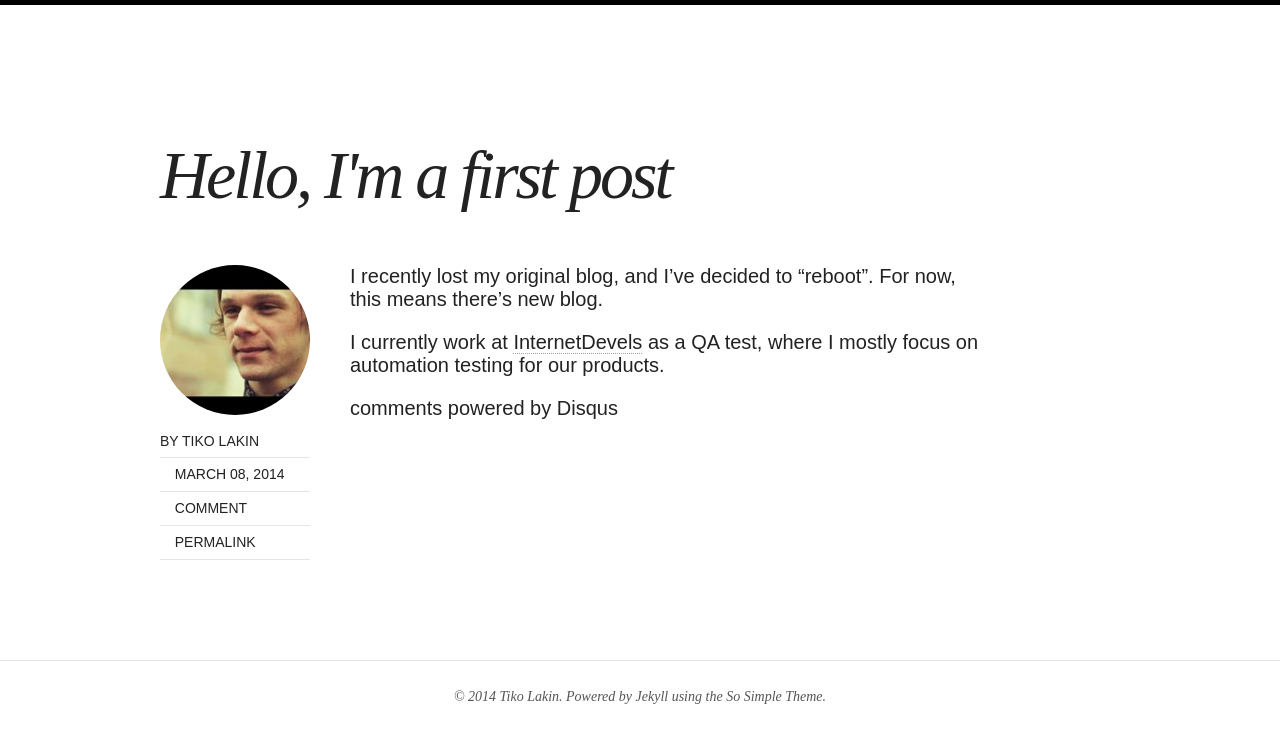
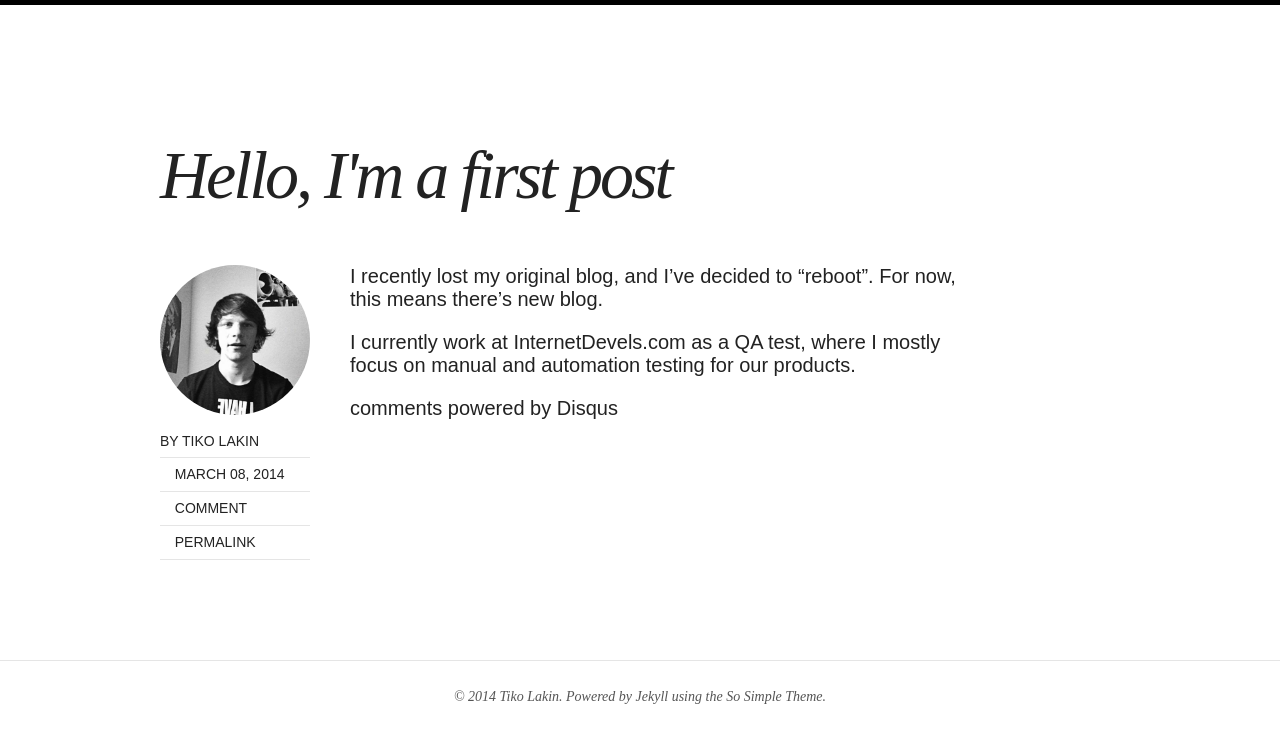
Before and after one commit to ftrmrkt/tikolakin.github.io, a Jekyll site: the page built from _posts/2014-03-08-intro.md, in a window 1280 px wide. Shown: the top 743 px of the page. Built offline with Jekyll 4.4.1, drawn with Linux system fonts in a browser that asks for light colours; nearby versions of some CDN libraries; comment, search, counter and statistics services are not loaded.

Commit message:
change photo & edit link in post

```diff
--- a/_posts/2014-03-08-intro.md
+++ b/_posts/2014-03-08-intro.md
@@ -6,4 +6,4 @@ category: main
 
 I recently lost my original blog, and  I've decided to “reboot”. For now, this means there's new blog.
 
-I currently work at [InternetDevels](http://internetdevels.com/) as a QA test, where I mostly focus on automation testing for our products.
+I currently work at InternetDevels.com as a QA test, where I mostly focus on manual and automation testing for our products.
```
Also changed, not shown: images/bio-photo.jpg.
